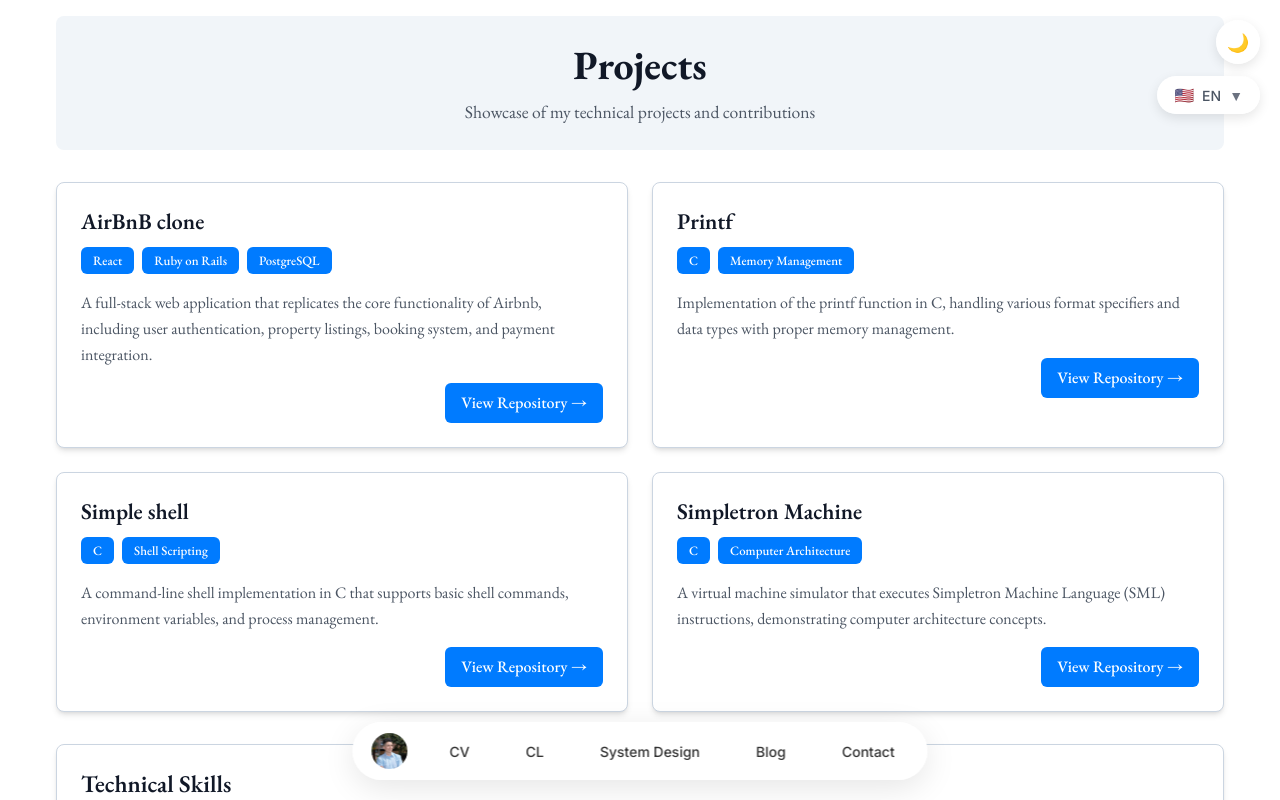
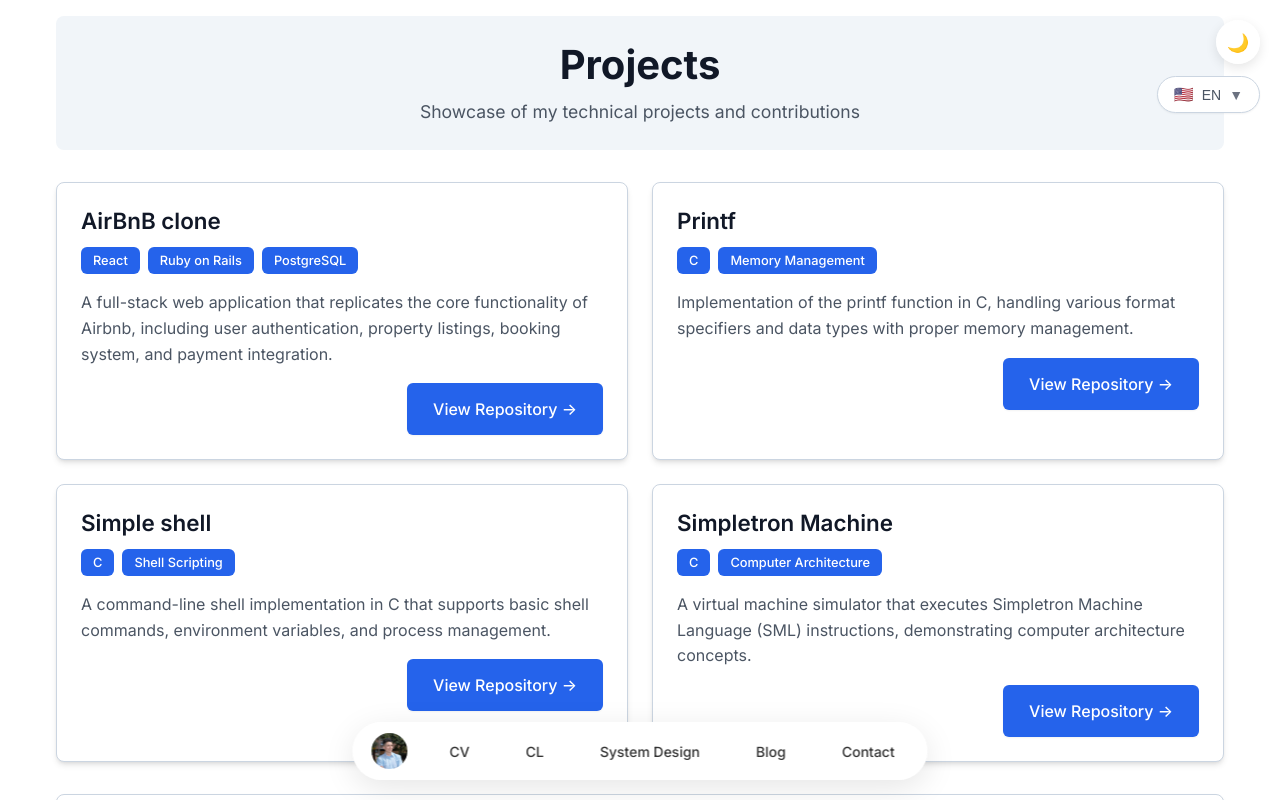
Before and after one commit to ToqYang/cv-resume, a SvelteKit app: page /projects in a window 1280 px wide. Shown: the top 800 px of the page. Built offline with nearby package versions, Linux system fonts and the light colour scheme.

Commit message:
feat: Update global styles and components to enhance theming and accessibility. Refactor CSS variables for primary and secondary colors, button styles, and dark mode support. Implement consistent focus outlines and hover effects across buttons and language toggle components.

```diff
--- a/src/app.css
+++ b/src/app.css
@@ -1,7 +1,7 @@
 /* Global CSS Variables */
 :root {
-	--primary-color: #007bff;
-	--secondary-color: #007bff;
+	--primary-color: #2563EB;
+	--secondary-color: #2563EB;
 	--accent-color: #60a5fa;
 	--text-primary: #111827;
 	--text-secondary: #4b5563;
@@ -18,15 +18,17 @@
 	--shadow-sm: 0 1px 2px 0 rgb(0 0 0 / 0.05);
 	--shadow-md: 0 4px 6px -1px rgb(0 0 0 / 0.1), 0 2px 4px -2px rgb(0 0 0 / 0.1);
 	--shadow-lg: 0 10px 15px -3px rgb(0 0 0 / 0.1), 0 4px 6px -4px rgb(0 0 0 / 0.1);
-	--shadow-hover: 0 4px 12px rgba(0, 123, 255, 0.15);
-	--primary-dark: #007bff;
+	--shadow-hover: 0 4px 12px rgba(37, 99, 235, 0.15);
+	--primary-dark: #2563EB;
+	--button-primary-bg: #000000;
 	--button-primary-text: #ffffff;
-	--button-primary-hover-bg: #f8fafc;
-	--button-primary-hover-text: #007bff;
+	--button-primary-hover-bg: #333333;
+	--button-primary-hover-text: #ffffff;
+	--button-primary-border: #000000;
 	--button-secondary-bg: #f8fafc;
-	--button-secondary-text: #007bff;
-	--button-secondary-border: #007bff;
-	--button-secondary-hover-bg: #007bff;
+	--button-secondary-text: #2563EB;
+	--button-secondary-border: #2563EB;
+	--button-secondary-hover-bg: #2563EB;
 	--button-secondary-hover-text: #ffffff;
 	--font-family: 'EB Garamond', 'Garamond', 'Times New Roman', serif;
 	--font-size-xs: 0.75rem;
@@ -51,38 +53,44 @@
 	--border-radius: 0.375rem;
 	--border-radius-lg: 0.5rem;
 	--border-radius-xl: 0.75rem;
+	--focus-outline-color: #2563EB;
+	--background-primary-hover: #f1f5f9;
 }
 
 /* Dark Mode Variables */
 .dark {
-	--primary-color: #1e40af;
-	--secondary-color: #2563eb;
+	--primary-color: #2563EB;
+	--secondary-color: #2563EB;
 	--accent-color: #60a5fa;
-	--text-primary: #f9fafb;
-	--text-secondary: #d1d5db;
-	--text-muted: #9ca3af;
-	--text-light: #9ca3af;
-	--background-primary: #111827;
-	--background-secondary: #1f2937;
-	--background-accent: #374151;
-	--bg-primary: #111827;
-	--bg-secondary: #1f2937;
-	--border-color: #4b5563;
-	--border-light: #6b7280;
-	--card-bg: #1f2937;
-	--shadow-sm: 0 1px 2px 0 rgb(0 0 0 / 0.3);
-	--shadow-md: 0 4px 6px -1px rgb(0 0 0 / 0.4), 0 2px 4px -2px rgb(0 0 0 / 0.4);
-	--shadow-lg: 0 10px 15px -3px rgb(0 0 0 / 0.5), 0 4px 6px -4px rgb(0 0 0 / 0.5);
-	--shadow-hover: 0 4px 12px rgba(0, 0, 0, 0.3);
-	--primary-dark: #60a5fa;
+	--text-primary: #f8fafc;
+	--text-secondary: #cbd5e1;
+	--text-muted: #94a3b8;
+	--text-light: #94a3b8;
+	--background-primary: #0f172a;
+	--background-secondary: #1e293b;
+	--background-accent: #334155;
+	--bg-primary: #0f172a;
+	--bg-secondary: #1e293b;
+	--border-color: #475569;
+	--border-light: #64748b;
+	--card-bg: #1e293b;
+	--shadow-sm: 0 1px 2px 0 rgb(0 0 0 / 0.4);
+	--shadow-md: 0 4px 6px -1px rgb(0 0 0 / 0.5), 0 2px 4px -2px rgb(0 0 0 / 0.5);
+	--shadow-lg: 0 10px 15px -3px rgb(0 0 0 / 0.6), 0 4px 6px -4px rgb(0 0 0 / 0.6);
+	--shadow-hover: 0 4px 12px rgba(37, 99, 235, 0.25);
+	--primary-dark: #2563EB;
+	--button-primary-bg: #000000;
 	--button-primary-text: #ffffff;
-	--button-primary-hover-bg: #1f2937;
-	--button-primary-hover-text: #60a5fa;
-	--button-secondary-bg: #374151;
-	--button-secondary-text: #f9fafb;
-	--button-secondary-border: #60a5fa;
-	--button-secondary-hover-bg: #60a5fa;
-	--button-secondary-hover-text: #111827;
+	--button-primary-hover-bg: #333333;
+	--button-primary-hover-text: #ffffff;
+	--button-primary-border: #000000;
+	--button-secondary-bg: #334155;
+	--button-secondary-text: #f8fafc;
+	--button-secondary-border: #2563EB;
+	--button-secondary-hover-bg: #2563EB;
+	--button-secondary-hover-text: #0f172a;
+	--focus-outline-color: #2563EB;
+	--background-primary-hover: #1e293b;
 }
 
 /* Reset and Base Styles */
@@ -184,9 +192,66 @@ a:hover {
 .rounded-lg { border-radius: var(--border-radius-lg); }
 .rounded-xl { border-radius: var(--border-radius-xl); }
 
-/* Dark Mode Global Styles */
-.dark {
-	color-scheme: dark;
+/* Button Styles */
+.btn {
+	display: inline-flex;
+	align-items: center;
+	justify-content: center;
+	padding: var(--spacing-3) var(--spacing-6);
+	font-size: var(--font-size-base);
+	font-weight: 500;
+	text-decoration: none;
+	border: 2px solid transparent;
+	border-radius: var(--border-radius);
+	cursor: pointer;
+	transition: all 0.3s ease;
+	background: var(--primary-color);
+	color: var(--button-primary-text);
+	box-shadow: var(--shadow-sm);
+	min-height: 44px;
+	min-width: 44px;
+}
+
+.btn:hover {
+	background: var(--button-primary-hover-bg);
+	color: var(--button-primary-hover-text);
+	border-color: var(--primary-color);
+	box-shadow: var(--shadow-md);
+	transform: translateY(-1px);
+}
+
+.btn:focus {
+	outline: 2px solid var(--focus-outline-color);
+	outline-offset: 2px;
+}
+
+.btn-secondary {
+	background: var(--button-secondary-bg);
+	color: var(--button-secondary-text);
+	border-color: var(--button-secondary-border);
+}
+
+.btn-secondary:hover {
+	background: var(--button-secondary-hover-bg);
+	color: var(--button-secondary-hover-text);
+	border-color: var(--button-secondary-border);
+}
+
+.btn-secondary:focus {
+	outline: 2px solid var(--focus-outline-color);
+	outline-offset: 2px;
+}
+
+.btn:disabled {
+	opacity: 0.6;
+	cursor: not-allowed;
+	transform: none;
+}
+
+.btn:disabled:hover {
+	background: var(--primary-color);
+	color: var(--button-primary-text);
+	transform: none;
 }
 
 .dark input,
--- a/src/lib/components/BottomNav.svelte
+++ b/src/lib/components/BottomNav.svelte
@@ -1,6 +1,5 @@
 <script lang="ts">
 	import { base } from '$app/paths';
-	import { designSystem } from '$lib/stores/designSystem';
 	import { currentLanguage } from '$lib/stores/translations';
 
 	export let currentPage = '/';
--- a/src/lib/components/LanguageButton.svelte
+++ b/src/lib/components/LanguageButton.svelte
@@ -76,26 +76,31 @@
 	}
 
 	.language-toggle {
+		position: relative;
 		display: flex;
 		align-items: center;
 		gap: 8px;
-		background: rgba(255, 255, 255, 0.95);
+		background: var(--background-primary);
 		backdrop-filter: blur(10px);
-		border: 1px solid rgba(255, 255, 255, 0.2);
+		border: 1px solid var(--border-color);
 		border-radius: 25px;
 		padding: 8px 16px;
 		cursor: pointer;
 		transition: all 0.3s ease;
-		box-shadow: 0 4px 12px rgba(0, 0, 0, 0.1);
-		font-family: 'Inter', sans-serif;
+		font-size: 14px;
 		font-weight: 500;
-		font-size: 14px;
+		box-shadow: var(--shadow-sm);
 	}
 
 	.language-toggle:hover {
-		background: rgba(255, 255, 255, 0.98);
-		box-shadow: 0 6px 20px rgba(0, 0, 0, 0.15);
+		background: var(--background-primary-hover);
+		box-shadow: var(--shadow-md);
 		transform: translateY(-1px);
+	}
+
+	.language-toggle:focus {
+		outline: 2px solid var(--focus-outline-color);
+		outline-offset: 2px;
 	}
 
 	.current-flag {
@@ -122,14 +127,17 @@
 		top: 100%;
 		right: 0;
 		margin-top: 8px;
-		background: rgba(255, 255, 255, 0.98);
+		background: var(--background-primary);
 		backdrop-filter: blur(10px);
-		border: 1px solid rgba(255, 255, 255, 0.2);
+		border: 1px solid var(--border-color);
 		border-radius: 12px;
-		box-shadow: 0 8px 32px rgba(0, 0, 0, 0.15);
+		box-shadow: var(--shadow-lg);
 		overflow: hidden;
 		min-width: 160px;
 		animation: slideDown 0.2s ease;
+		list-style: none;
+		padding: 0;
+		margin: 8px 0 0 0;
 	}
 
 	@keyframes slideDown {
@@ -146,31 +154,31 @@
 	.language-option {
 		display: flex;
 		align-items: center;
-		gap: 12px;
+		gap: 8px;
+		padding: 12px 16px;
+		background: none;
+		border: none;
+		color: var(--text-primary);
+		cursor: pointer;
+		transition: all 0.2s ease;
+		font-size: 14px;
 		width: 100%;
-		padding: 12px 16px;
-		border: none;
-		background: none;
-		cursor: pointer;
-		transition: background-color 0.2s ease;
-		font-family: 'Inter', sans-serif;
-		font-size: 14px;
-		color: #333;
+		text-align: left;
 	}
 
 	.language-option:hover {
-		background-color: rgba(0, 0, 0, 0.05);
+		background-color: var(--background-accent);
 	}
 
 	.language-option:focus {
-		outline: 2px solid #007bff;
+		outline: 2px solid var(--focus-outline-color);
 		outline-offset: -2px;
 		background-color: var(--background-accent);
 	}
 
 	.language-option.active {
 		background-color: var(--background-accent);
-		color: #007bff;
+		color: var(--primary-color);
 		font-weight: 500;
 	}
 
@@ -184,15 +192,20 @@
 
 	/* Dark mode styles */
 	:global(.dark) .language-toggle {
-		background: rgba(60, 60, 60, 0.95);
-		border: 1px solid rgba(255, 255, 255, 0.2);
-		color: #e0e0e0;
-		box-shadow: 0 4px 12px rgba(0, 0, 0, 0.4);
+		background: var(--background-primary);
+		border: 1px solid var(--border-color);
+		color: var(--text-primary);
+		box-shadow: var(--shadow-sm);
 	}
 
 	:global(.dark) .language-toggle:hover {
-		background: rgba(80, 80, 80, 0.98);
-		box-shadow: 0 6px 20px rgba(0, 0, 0, 0.5);
+		background: var(--background-primary-hover);
+		box-shadow: var(--shadow-md);
+	}
+
+	:global(.dark) .language-toggle:focus {
+		outline: 2px solid var(--focus-outline-color);
+		outline-offset: 2px;
 	}
 
 	:global(.dark) .current-lang {
@@ -204,28 +217,28 @@
 	}
 
 	:global(.dark) .language-dropdown {
-		background: rgba(60, 60, 60, 0.98);
-		border: 1px solid rgba(255, 255, 255, 0.2);
-		box-shadow: 0 8px 32px rgba(0, 0, 0, 0.4);
+		background: var(--background-primary);
+		border: 1px solid var(--border-color);
+		box-shadow: var(--shadow-lg);
 	}
 
 	:global(.dark) .language-option {
-		color: #e0e0e0;
+		color: var(--text-primary);
 	}
 
 	:global(.dark) .language-option:hover {
-		background-color: rgba(255, 255, 255, 0.15);
+		background-color: var(--background-accent);
 	}
 
 	:global(.dark) .language-option:focus {
-		outline: 2px solid #007bff;
+		outline: 2px solid var(--focus-outline-color);
 		outline-offset: -2px;
 		background-color: var(--background-accent);
 	}
 
 	:global(.dark) .language-option.active {
 		background-color: var(--background-accent);
-		color: #007bff;
+		color: var(--primary-color);
 		font-weight: 500;
 	}
 
--- a/src/lib/stores/darkMode.ts
+++ b/src/lib/stores/darkMode.ts
@@ -10,8 +10,9 @@ function getInitialTheme(): boolean {
 		return JSON.parse(saved);
 	}
 
+	return false;
 	// Check system preference
-	return window.matchMedia('(prefers-color-scheme: dark)').matches;
+	//return window.matchMedia('(prefers-color-scheme: dark)').matches;
 }
 
 // Create the dark mode store
--- a/src/routes/cover-letter/+page.svelte
+++ b/src/routes/cover-letter/+page.svelte
@@ -69,13 +69,11 @@
 	<meta property="og:title" content={`${t.title} - Santiago Toquica Yanguas`} />
 	<meta property="og:description" content={t.title} />
 	<meta property="og:type" content="article" />
-	<meta property="og:image" content="/photo_profile.jpeg" />
 
 	<!-- Twitter -->
 	<meta name="twitter:card" content="summary_large_image" />
 	<meta name="twitter:title" content={`${t.title} - Santiago Toquica Yanguas`} />
 	<meta name="twitter:description" content={t.title} />
-	<meta name="twitter:image" content="/photo_profile.jpeg" />
 </svelte:head>
 
 <div class="cl-container">
--- a/src/routes/projects/+page.svelte
+++ b/src/routes/projects/+page.svelte
@@ -30,7 +30,7 @@
 					</div>
 					<p class="project-description">{project.description}</p>
 					<div class="project-actions">
-						<a href={project.link} target="_blank" rel="noopener noreferrer" class="project-link">
+						<a href={project.link} target="_blank" rel="noopener noreferrer" class="btn">
 							View Repository →
 						</a>
 					</div>
@@ -61,6 +61,7 @@
 		background-color: var(--background-primary);
 		min-height: 100vh;
 		position: relative;
+		font-family: 'Inter', -apple-system, BlinkMacSystemFont, 'Segoe UI', Roboto, sans-serif;
 	}
 
 	.projects-header {
@@ -93,7 +94,7 @@
 	}
 
 	.project-card {
-		background-color: white;
+		background-color: var(--card-bg);
 		padding: var(--spacing-6);
 		border-radius: var(--border-radius-lg);
 		box-shadow: var(--shadow-md);
@@ -145,23 +146,8 @@
 		justify-content: flex-end;
 	}
 
-	.project-link {
-		background-color: var(--primary-color);
-		color: white;
-		padding: var(--spacing-2) var(--spacing-4);
-		border-radius: var(--border-radius);
-		text-decoration: none;
-		font-weight: 500;
-		transition: all 0.2s ease;
-	}
-
-	.project-link:hover {
-		background-color: var(--primary-dark);
-		transform: translateY(-2px);
-	}
-
 	.skills-section {
-		background-color: white;
+		background-color: var(--card-bg);
 		padding: var(--spacing-6);
 		border-radius: var(--border-radius-lg);
 		box-shadow: var(--shadow-md);
```
Also changed, not shown: src/lib/components/DarkModeButton.svelte (+7 -7 lines).
